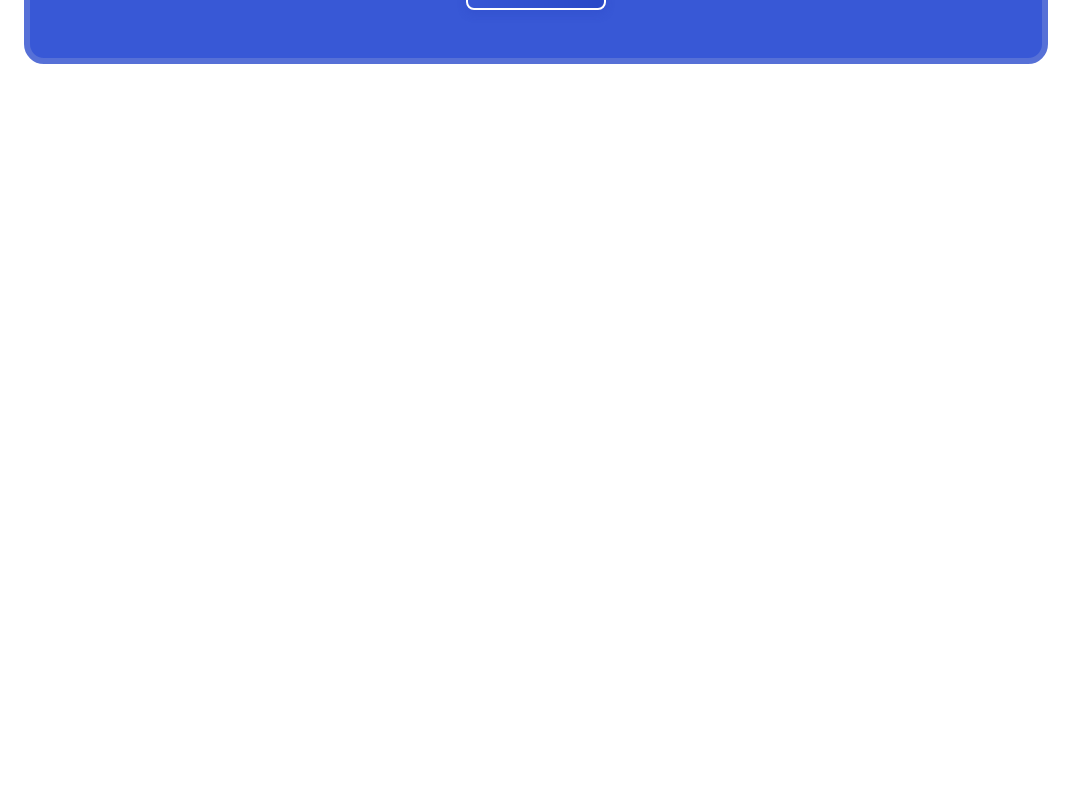
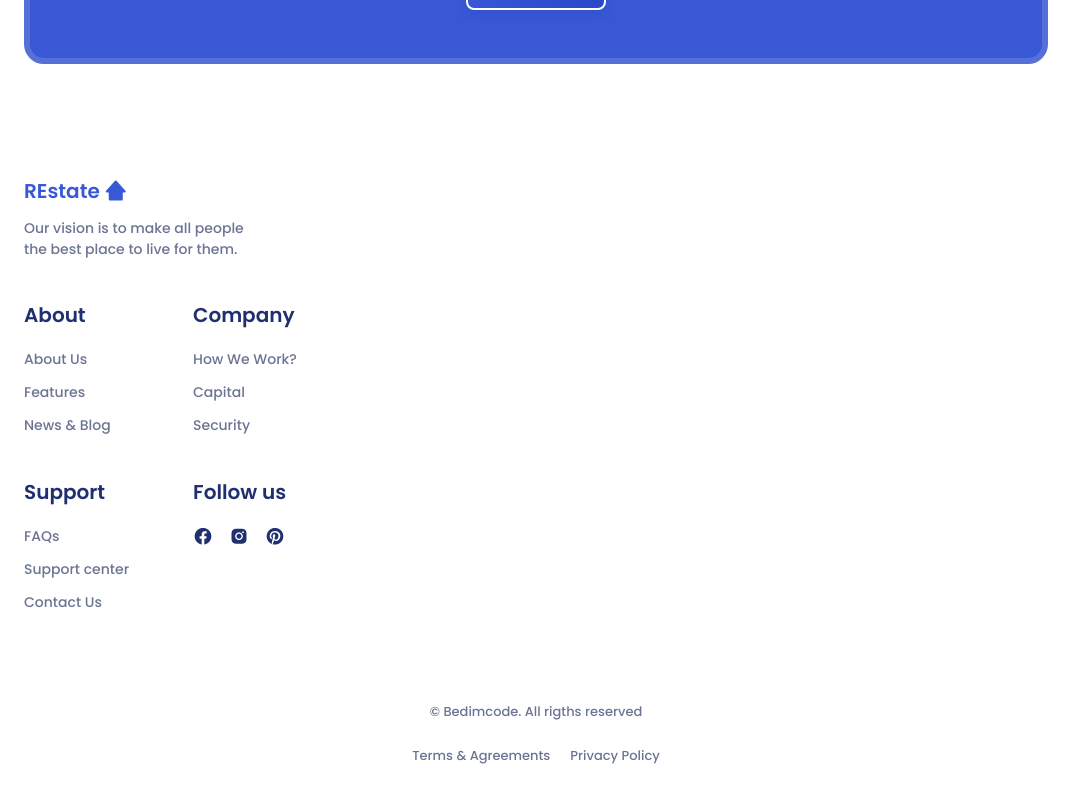
Before and after one commit to devazamatt/responsive-real-estate-website, a React (Vite) app: page / in a window 1280 px wide. Shown: the part 4089-4891 px from the top of the page, without its empty margins (0-1087 px from the left). Before the commit the page ends 4297 px from the top, so only its background shows below. Built offline with nearby package versions, Linux system fonts and the light colour scheme.

Commit message:
Add footer section

```diff
--- a/src/App.jsx
+++ b/src/App.jsx
@@ -492,7 +492,116 @@ function App() {
 
       {/*<==================== FOOTER ====================*/}
       <footer className="footer section">
+        <div className="footer__container container grid">
+          <div>
+            <a className="footer__logo" href="#home">
+              REstate <i className="bx bxs-home-alt-2"></i>
+            </a>
+            <p className="footer__description">
+              Our vision is to make all people <br />
+              the best place to live for them.
+            </p>
+          </div>
 
+          <div className="footer__content">
+            <div>
+              <h3 className="footer__title">
+                About
+              </h3>
+              <ul className="footer__links">
+                <li>
+                  <a className="footer__link" href="#">
+                    About Us
+                  </a>
+                </li>
+                <li>
+                  <a className="footer__link" href="#">
+                    Features
+                  </a>
+                </li>
+                <li>
+                  <a className="footer__link" href="#">
+                    News & Blog
+                  </a>
+                </li>
+              </ul>
+            </div>
+
+            <div>
+              <h3 className="footer__title">
+                Company
+              </h3>
+              <ul className="footer__links">
+                <li>
+                  <a className="footer__link" href="#">
+                    How We Work?
+                  </a>
+                </li>
+                <li>
+                  <a className="footer__link" href="#">
+                    Capital
+                  </a>
+                </li>
+                <li>
+                  <a className="footer__link" href="#">
+                    Security
+                  </a>
+                </li>
+              </ul>
+            </div>
+
+            <div>
+              <h3 className="footer__title">
+                Support
+              </h3>
+              <ul className="footer__links">
+                <li>
+                  <a className="footer__link" href="#">
+                    FAQs
+                  </a>
+                </li>
+                <li>
+                  <a className="footer__link" href="#">
+                    Support center
+                  </a>
+                </li>
+                <li>
+                  <a className="footer__link" href="#">
+                    Contact Us
+                  </a>
+                </li>
+              </ul>
+            </div>
+
+            <div>
+              <h3 className="footer__title">
+                Follow us
+              </h3>
+              <ul className="footer__social">
+                <a className="footer__social-link" href="https://www.facebook.com/" target="_blank">
+                  <i className='bx bxl-facebook-circle'></i>
+                </a>
+                <a className="footer__social-link" href="https://www.instagram.com/" target="_blank">
+                  <i className='bx bxl-instagram-alt'></i>
+                </a>
+                <a className="footer__social-link" href="https://www.pinterest.com/" target="_blank">
+                  <i className='bx bxl-pinterest'></i>
+                </a>
+              </ul>
+            </div>
+          </div>
+        </div>
+
+        <div className="footer__info container">
+          <span className="footer__copy">
+            &#169; Bedimcode. All rigths reserved
+          </span>
+
+          <div className="footer__privacy">
+            <a href="#">Terms & Agreements</a>
+            <a href="#">Privacy Policy</a>
+          </div>
+        </div>
       </footer>
     </div>
   )
--- a/src/index.css
+++ b/src/index.css
@@ -631,7 +631,97 @@ button {
 }
 
 /*=============== FOOTER ===============*/
+.footer__container {
+  row-gap: 2.5rem;
+}
 
+.footer__logo {
+  color: var(--first-color);
+  font-size: var(--h3-font-size);
+  font-weight: var(--font-semi-bold);
+  display: inline-flex;
+  align-items: center;
+  column-gap: 0.25rem;
+  margin-bottom: 0.75rem;
+}
+
+.footer__logo i {
+  font-size: 1.5rem;
+}
+
+.footer__description,
+.footer__link {
+  font-size: var(--small-font-size);
+  font-weight: var(--font-medium);
+}
+
+.footer__content,
+.footer__links {
+  display: grid;
+}
+
+.footer__content {
+  grid-template-columns: repeat(2, max-content);
+  gap: 2.5rem 4rem;
+}
+
+.footer__title {
+  font-size: var(--h3-font-size);
+  margin-bottom: 1rem;
+}
+
+.footer__links {
+  row-gap: 0.5rem;
+}
+
+.footer__link {
+  color: var(--text-color);
+  transition: 0.3s;
+}
+
+.footer__link:hover {
+  color: var(--title-color);
+}
+
+.footer__social {
+  display: flex;
+  column-gap: 1rem;
+}
+
+.footer__social-link {
+  font-size: 1.25rem;
+  color: var(--title-color);
+  transition: 0.3s;
+}
+
+.footer__social-link:hover {
+  color: var(--title-color);
+}
+
+.footer__info,
+.footer__privacy {
+  display: flex;
+}
+
+.footer__info {
+  padding-bottom: 6rem;
+  margin-top: 5.5rem;
+  flex-direction: column;
+  text-align: center;
+  row-gap: 1.5rem;
+}
+
+.footer__copy,
+.footer__privacy a {
+  font-size: var(--smaller-font-size);
+  font-weight: var(--font-medium);
+  color: var(--text-color);
+}
+
+.footer__privacy {
+  justify-content: center;
+  column-gap: 1.25rem;
+}
 
 /*=============== SCROLL BAR ===============*/
 
```
